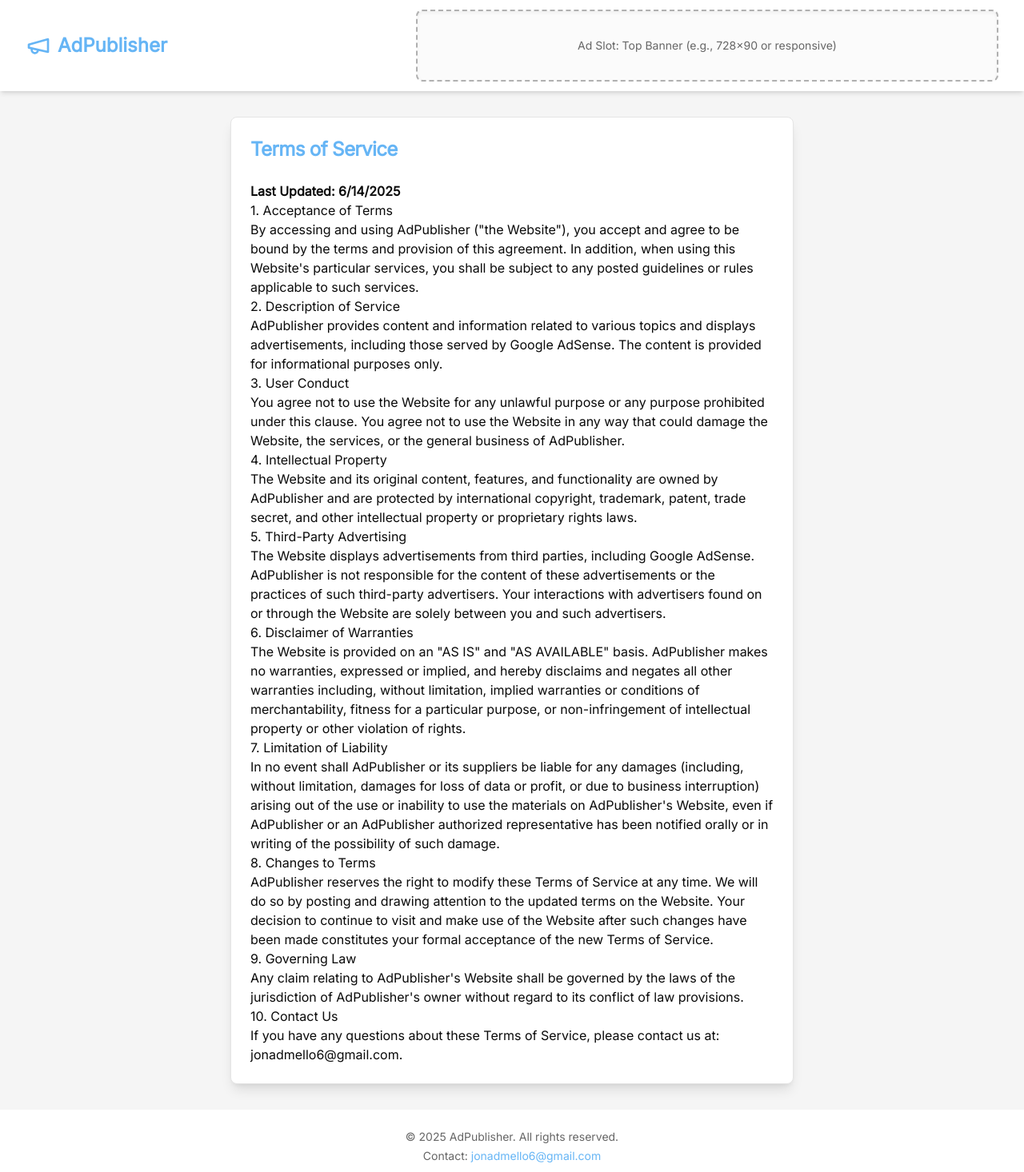
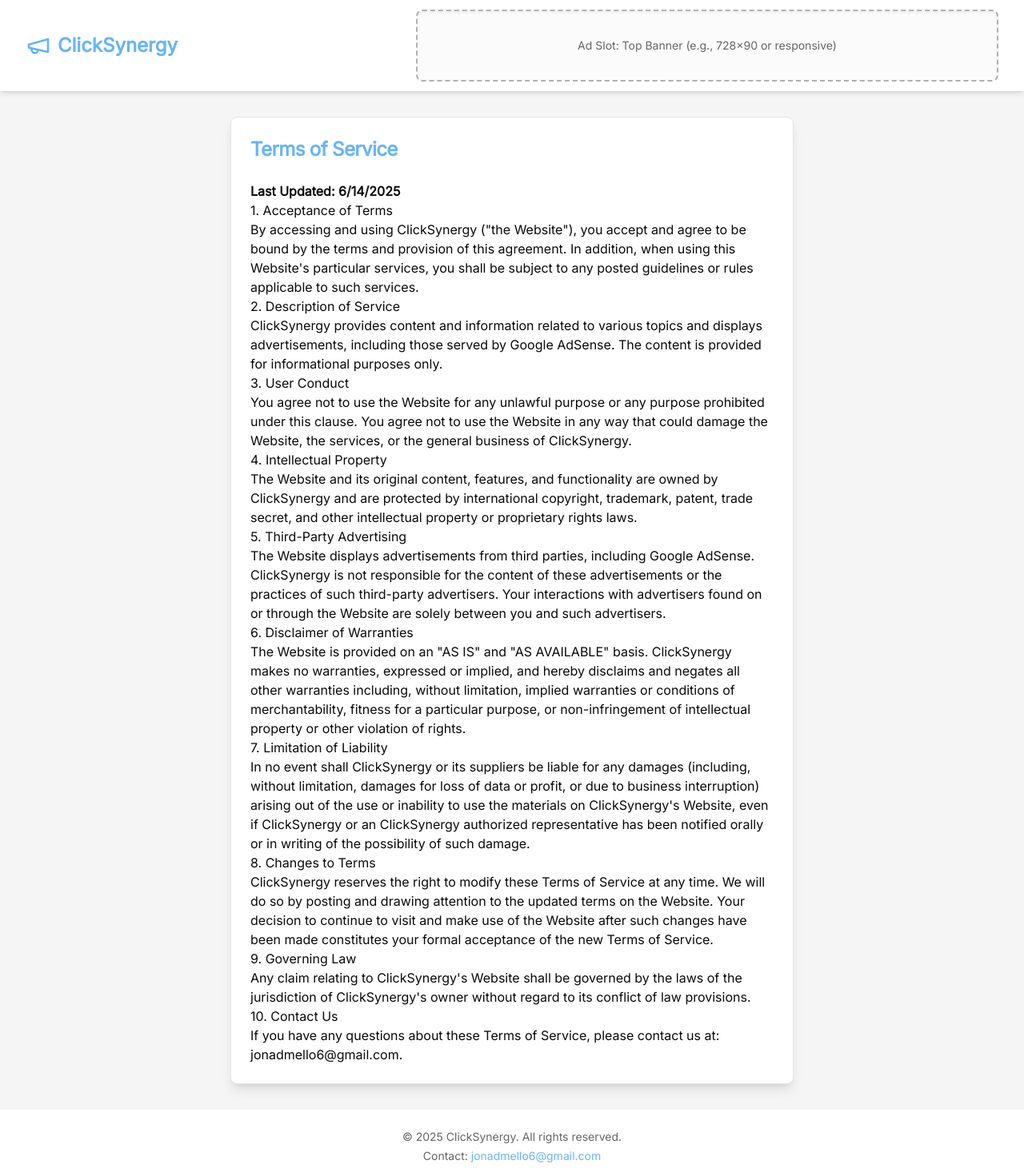
Before and after one commit to JonaDmello5/WebsiteAndBot, a Next.js app: page /terms-of-service in a window 1280 px wide. Shown: the top 1466 px of the page at 80% size. Built offline with nearby package versions, Linux system fonts and the light colour scheme.

Commit message:
Replace the website name with "ClickSynergy"

```diff
--- a/src/app/layout.tsx
+++ b/src/app/layout.tsx
@@ -3,7 +3,7 @@
 import { Toaster } from "@/components/ui/toaster";
 
 export const metadata: Metadata = {
-  title: 'AdPublisher',
+  title: 'ClickSynergy',
   description: 'Content platform optimized for ad revenue.',
 };
 
--- a/src/app/page.tsx
+++ b/src/app/page.tsx
@@ -203,7 +203,7 @@
 
   return (
     <div className="flex flex-col min-h-screen bg-background">
-      <Header title="AdPublisher" />
+      <Header title="ClickSynergy" />
       <main className="flex-grow container mx-auto p-4 sm:p-6 lg:p-8 max-w-screen-xl">
         <div className="flex flex-col lg:flex-row gap-8">
           <section className="lg:w-2/3 flex flex-col gap-8">
@@ -304,7 +304,7 @@
               </CardHeader>
               <CardContent className="p-0">
                 <CardDescription>
-                  AdPublisher is dedicated to helping content creators maximize their ad revenue through optimized content and strategic ad placements.
+                  ClickSynergy is dedicated to helping content creators maximize their ad revenue through optimized content and strategic ad placements.
                 </CardDescription>
               </CardContent>
             </Card>
--- a/src/app/privacy-policy/page.tsx
+++ b/src/app/privacy-policy/page.tsx
@@ -5,7 +5,7 @@
 export default function PrivacyPolicyPage() {
   return (
     <div className="flex flex-col min-h-screen bg-background">
-      <Header title="AdPublisher" />
+      <Header title="ClickSynergy" />
       <main className="flex-grow container mx-auto p-4 sm:p-6 lg:p-8 max-w-screen-md">
         <Card className="shadow-lg">
           <CardHeader>
@@ -15,7 +15,7 @@
             <p><strong>Last Updated: {new Date().toLocaleDateString()}</strong></p>
 
             <h2>1. Introduction</h2>
-            <p>Welcome to AdPublisher. We are committed to protecting your privacy. This Privacy Policy explains how we collect, use, disclose, and safeguard your information when you visit our website.</p>
+            <p>Welcome to ClickSynergy. We are committed to protecting your privacy. This Privacy Policy explains how we collect, use, disclose, and safeguard your information when you visit our website.</p>
 
             <h2>2. Information We Collect</h2>
             <p>We may collect personal information such as your name and email address if you voluntarily provide it to us (e.g., by contacting us). We may also collect non-personal information, such as browser type, operating system, and website usage data through cookies and other tracking technologies.</p>
--- a/src/app/terms-of-service/page.tsx
+++ b/src/app/terms-of-service/page.tsx
@@ -5,7 +5,7 @@
 export default function TermsOfServicePage() {
   return (
     <div className="flex flex-col min-h-screen bg-background">
-      <Header title="AdPublisher" />
+      <Header title="ClickSynergy" />
       <main className="flex-grow container mx-auto p-4 sm:p-6 lg:p-8 max-w-screen-md">
         <Card className="shadow-lg">
           <CardHeader>
@@ -15,31 +15,31 @@
             <p><strong>Last Updated: {new Date().toLocaleDateString()}</strong></p>
 
             <h2>1. Acceptance of Terms</h2>
-            <p>By accessing and using AdPublisher ("the Website"), you accept and agree to be bound by the terms and provision of this agreement. In addition, when using this Website's particular services, you shall be subject to any posted guidelines or rules applicable to such services.</p>
+            <p>By accessing and using ClickSynergy ("the Website"), you accept and agree to be bound by the terms and provision of this agreement. In addition, when using this Website's particular services, you shall be subject to any posted guidelines or rules applicable to such services.</p>
 
             <h2>2. Description of Service</h2>
-            <p>AdPublisher provides content and information related to various topics and displays advertisements, including those served by Google AdSense. The content is provided for informational purposes only.</p>
+            <p>ClickSynergy provides content and information related to various topics and displays advertisements, including those served by Google AdSense. The content is provided for informational purposes only.</p>
 
             <h2>3. User Conduct</h2>
-            <p>You agree not to use the Website for any unlawful purpose or any purpose prohibited under this clause. You agree not to use the Website in any way that could damage the Website, the services, or the general business of AdPublisher.</p>
+            <p>You agree not to use the Website for any unlawful purpose or any purpose prohibited under this clause. You agree not to use the Website in any way that could damage the Website, the services, or the general business of ClickSynergy.</p>
 
             <h2>4. Intellectual Property</h2>
-            <p>The Website and its original content, features, and functionality are owned by AdPublisher and are protected by international copyright, trademark, patent, trade secret, and other intellectual property or proprietary rights laws.</p>
+            <p>The Website and its original content, features, and functionality are owned by ClickSynergy and are protected by international copyright, trademark, patent, trade secret, and other intellectual property or proprietary rights laws.</p>
 
             <h2>5. Third-Party Advertising</h2>
-            <p>The Website displays advertisements from third parties, including Google AdSense. AdPublisher is not responsible for the content of these advertisements or the practices of such third-party advertisers. Your interactions with advertisers found on or through the Website are solely between you and such advertisers.</p>
+            <p>The Website displays advertisements from third parties, including Google AdSense. ClickSynergy is not responsible for the content of these advertisements or the practices of such third-party advertisers. Your interactions with advertisers found on or through the Website are solely between you and such advertisers.</p>
 
             <h2>6. Disclaimer of Warranties</h2>
-            <p>The Website is provided on an "AS IS" and "AS AVAILABLE" basis. AdPublisher makes no warranties, expressed or implied, and hereby disclaims and negates all other warranties including, without limitation, implied warranties or conditions of merchantability, fitness for a particular purpose, or non-infringement of intellectual property or other violation of rights.</p>
+            <p>The Website is provided on an "AS IS" and "AS AVAILABLE" basis. ClickSynergy makes no warranties, expressed or implied, and hereby disclaims and negates all other warranties including, without limitation, implied warranties or conditions of merchantability, fitness for a particular purpose, or non-infringement of intellectual property or other violation of rights.</p>
 
             <h2>7. Limitation of Liability</h2>
-            <p>In no event shall AdPublisher or its suppliers be liable for any damages (including, without limitation, damages for loss of data or profit, or due to business interruption) arising out of the use or inability to use the materials on AdPublisher's Website, even if AdPublisher or an AdPublisher authorized representative has been notified orally or in writing of the possibility of such damage.</p>
+            <p>In no event shall ClickSynergy or its suppliers be liable for any damages (including, without limitation, damages for loss of data or profit, or due to business interruption) arising out of the use or inability to use the materials on ClickSynergy's Website, even if ClickSynergy or an ClickSynergy authorized representative has been notified orally or in writing of the possibility of such damage.</p>
 
             <h2>8. Changes to Terms</h2>
-            <p>AdPublisher reserves the right to modify these Terms of Service at any time. We will do so by posting and drawing attention to the updated terms on the Website. Your decision to continue to visit and make use of the Website after such changes have been made constitutes your formal acceptance of the new Terms of Service.</p>
+            <p>ClickSynergy reserves the right to modify these Terms of Service at any time. We will do so by posting and drawing attention to the updated terms on the Website. Your decision to continue to visit and make use of the Website after such changes have been made constitutes your formal acceptance of the new Terms of Service.</p>
 
             <h2>9. Governing Law</h2>
-            <p>Any claim relating to AdPublisher's Website shall be governed by the laws of the jurisdiction of AdPublisher's owner without regard to its conflict of law provisions.</p>
+            <p>Any claim relating to ClickSynergy's Website shall be governed by the laws of the jurisdiction of ClickSynergy's owner without regard to its conflict of law provisions.</p>
 
             <h2>10. Contact Us</h2>
             <p>If you have any questions about these Terms of Service, please contact us at: <a href="mailto:jonadmello6@gmail.com">jonadmello6@gmail.com</a>.</p>
--- a/src/components/layout/footer.tsx
+++ b/src/components/layout/footer.tsx
@@ -5,7 +5,7 @@
     <footer className="bg-card shadow-md mt-auto">
       <div className="container mx-auto px-4 sm:px-6 lg:px-8 py-6 text-center text-muted-foreground">
         <p className="text-sm">
-          &copy; {new Date().getFullYear()} AdPublisher. All rights reserved.
+          &copy; {new Date().getFullYear()} ClickSynergy. All rights reserved.
         </p>
         <p className="text-sm mt-1">
           Contact: <a href="mailto:jonadmello6@gmail.com" className="text-primary hover:underline">jonadmello6@gmail.com</a>
```
